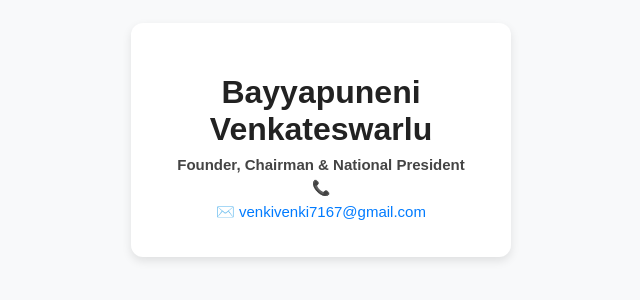
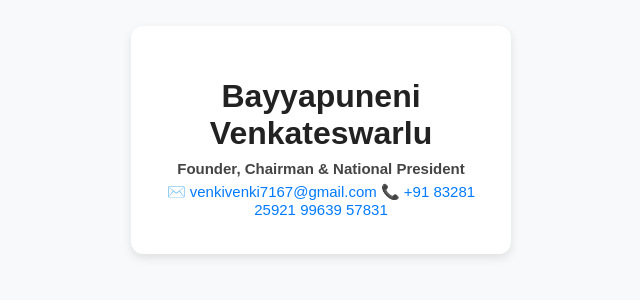
Before and after one commit to ssvamships-collab/venkateswarlu.github.io, a plain HTML site: page index.html in a window 1280 px wide. Shown: the part 260-560 px from the top of the page, without its empty margins (319-959 px from the left). Drawn offline with Linux system fonts and the light colour scheme.

Commit message:
Update index.html

```diff
--- a/index.html
+++ b/index.html
@@ -44,8 +44,7 @@
   <div class="card">
     <h1>Bayyapuneni Venkateswarlu</h1>
     <p><b>Founder, Chairman & National President</b></p>
-    <p>📞 <a href+" +91 83281 25921 99639 57831<a></p>
-    <p>✉️ <a href="mailto:venkivenki7167@gmail.com">venkivenki7167@gmail.com</a></p>
+    <p>✉️ <a href="mailto:venkivenki7167@gmail.com">venkivenki7167@gmail.com 📞 +91 83281 25921 99639 57831 </a></p>
   </div>
 </body>
 </html>
```
